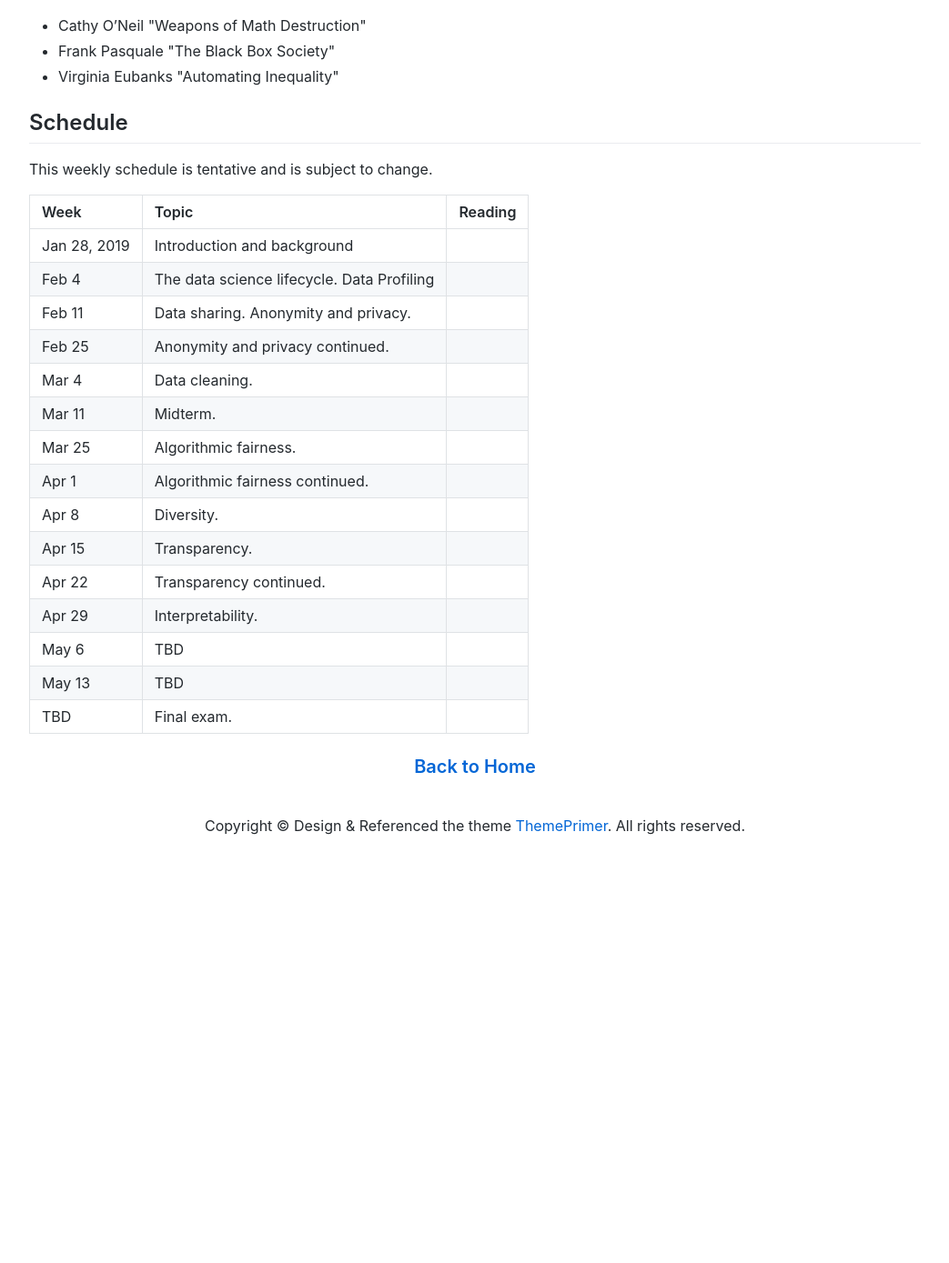
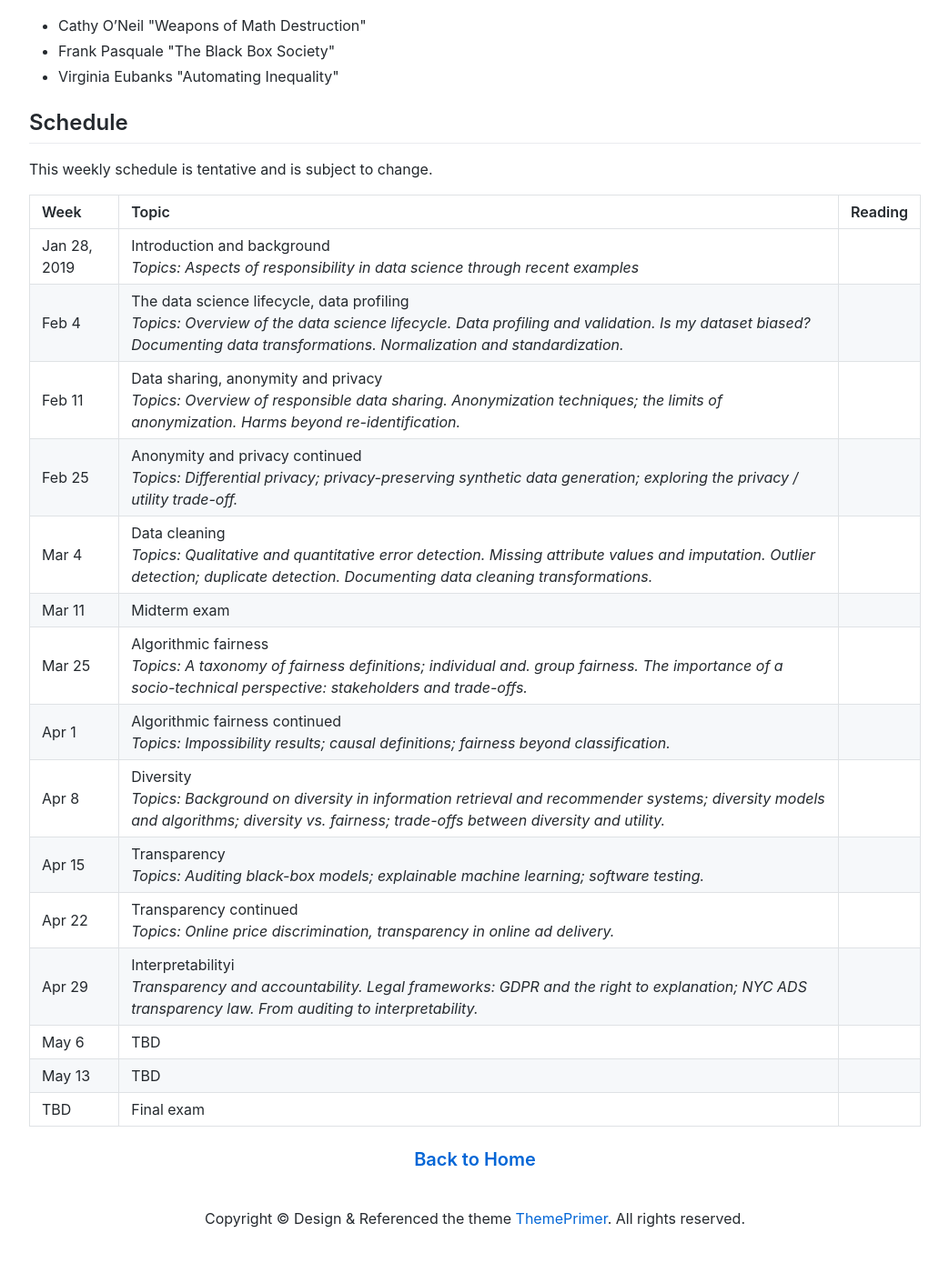
Before and after one commit to DataResponsibly/DataResponsibly.github.io, a Jekyll site: the page built from course.html, in a window 1280 px wide and 1400 px high, scrolled down 787 px. Shown: the top 1389 px of the window at 91% size, without its empty margins (118-1161 px from the left). Built offline with Jekyll 4.4.1, drawn with Linux system fonts in a browser that asks for light colours; before the commit the page ends 1755 px from its top, so only the background shows below that.

Commit message:
added topic descriptions

```diff
--- a/course.html
+++ b/course.html
@@ -84,63 +84,84 @@ author: Julia Stoyanovich
     <tbody>
       <tr>
         <td style="text-align: left">Jan 28, 2019</td>
-        <td style="text-align: left">Introduction and background</td>
+        <td style="text-align: left">Introduction and background<br>
+                                    <i>Topics: Aspects of responsibility in data science through recent examples</i></td>
         <td style="text-align: left"></td>
       </tr>
       <tr>
         <td style="text-align: left">Feb 4</td>
-        <td style="text-align: left">The data science lifecycle.  Data Profiling</td>
+        <td style="text-align: left">The data science lifecycle, data profiling<br>
+                                     <i>Topics: Overview of the data science lifecycle.  Data profiling and validation.  Is my dataset biased?  Documenting data transformations. Normalization and standardization.</i>
+        </td>
         <td style="text-align: left"></td>
       </tr>
       <tr>
         <td style="text-align: left">Feb 11</td>
-        <td style="text-align: left">Data sharing.  Anonymity and privacy.</td>
+        <td style="text-align: left">Data sharing, anonymity and privacy<br>
+                                    <i>Topics: Overview of responsible data sharing. Anonymization techniques; the limits of anonymization. Harms beyond re-identification.</i>
+        </td>
         <td style="text-align: left"></td>
       </tr>
       <tr>
         <td style="text-align: left">Feb 25</td>
-        <td style="text-align: left">Anonymity and privacy continued. </td>
+        <td style="text-align: left">Anonymity and privacy continued<br>
+                                   <i>Topics: Differential privacy; privacy-preserving synthetic data generation; exploring the privacy / utility trade-off.</i>
+        </td>
         <td style="text-align: left"></td>
       </tr>
       <tr>
         <td style="text-align: left">Mar 4</td>
-        <td style="text-align: left">Data cleaning.</td>
+        <td style="text-align: left">Data cleaning<br>
+                                  <i>Topics: Qualitative and quantitative error detection. Missing attribute values and imputation. Outlier detection; duplicate detection. Documenting data cleaning transformations.</i>
+        </td>
         <td style="text-align: left"></td>
       </tr>
       <tr>
         <td style="text-align: left">Mar 11</td>
-        <td style="text-align: left">Midterm.</td>
+        <td style="text-align: left">Midterm exam</td>
         <td style="text-align: left"></td>
       </tr>
       <tr>
         <td style="text-align: left">Mar 25</td>
-        <td style="text-align: left">Algorithmic fairness.</td>
+        <td style="text-align: left">Algorithmic fairness<br>
+                                    <i>Topics: A taxonomy of fairness definitions; individual and. group fairness. The importance of a socio-technical perspective: stakeholders and trade-offs.</i>
+        </td>
         <td style="text-align: left"></td>
       </tr>
       <tr>
         <td style="text-align: left">Apr 1</td>
-        <td style="text-align: left">Algorithmic fairness continued.</td>
+        <td style="text-align: left">Algorithmic fairness continued<br>
+                                    <i>Topics: Impossibility results; causal definitions; fairness beyond classification.</i>
+        </td>
         <td style="text-align: left"></td>
       </tr>
       <tr>
         <td style="text-align: left">Apr 8</td>
-        <td style="text-align: left">Diversity.</td>
+        <td style="text-align: left">Diversity<br>
+                                   <i>Topics: Background on diversity in information retrieval and recommender systems; diversity models and algorithms; diversity vs. fairness; trade-offs between diversity and utility.</i>
+       </td>
         <td style="text-align: left"></td>
       </tr>
       <tr>
         <td style="text-align: left">Apr 15</td>
-        <td style="text-align: left">Transparency.</td>
+        <td style="text-align: left">Transparency<br>
+                                  <i>Topics: Auditing black-box models; explainable machine learning; software testing.</i>
+        </td>
         <td style="text-align: left"></td>
       </tr>
       <tr>
         <td style="text-align: left">Apr 22</td>
-        <td style="text-align: left">Transparency continued.</td>
+        <td style="text-align: left">Transparency continued<br>
+                                  <i>Topics: Online price discrimination, transparency in online ad delivery.</i>
+        </td>
         <td style="text-align: left"></td>
       </tr>
 
       <tr>
         <td style="text-align: left">Apr 29</td>
-        <td style="text-align: left">Interpretability.</td>
+        <td style="text-align: left">Interpretabilityi<br>
+                                <i>Transparency and accountability.  Legal frameworks: GDPR and the right to explanation; NYC ADS transparency law.  From auditing to interpretability.</i>
+        </td>
         <td style="text-align: left"></td>
       </tr>
 
@@ -158,7 +179,7 @@ author: Julia Stoyanovich
 
       <tr>
         <td style="text-align: left">TBD</td>
-        <td style="text-align: left">Final exam.</td>
+        <td style="text-align: left">Final exam</td>
         <td style="text-align: left"></td>
       </tr>
 
```
